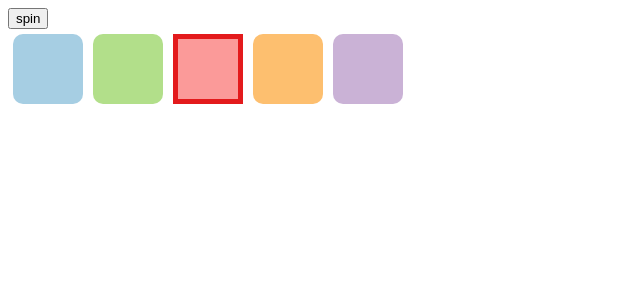
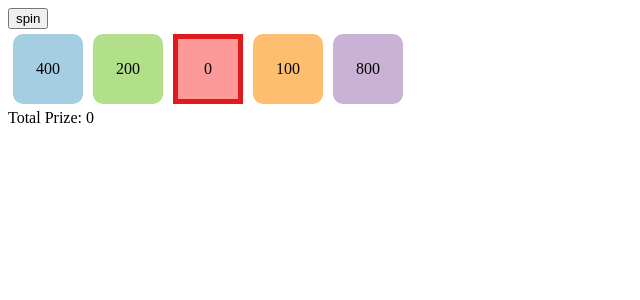
Before and after one commit to artidata/slot-react-spring, a React (Create React App) app: page / in a window 1280 px wide. Shown: the top 300 px of the page, without its empty margins (0-640 px from the left). Built offline with nearby package versions, Linux system fonts and the light colour scheme.

Commit message:
Add prizes.

```diff
--- a/src/App.js
+++ b/src/App.js
@@ -2,8 +2,32 @@ import { useState, useRef } from "react";
 import { useSpring, animated } from "@react-spring/web";
 
 const colors = ["#a6cee3", "#b2df8a", "#fb9a99", "#fdbf6f", "#cab2d6"];
+const prizes = [
+  {
+    color: "#a6cee3",
+    value: 400
+  },
+  {
+    color: "#b2df8a",
+    value: 200
+  },
+  {
+    color: "#fb9a99",
+    value: 0
+  },
+  {
+    color: "#fdbf6f",
+    value: 100
+  },
+  {
+    color: "#cab2d6",
+    value: 800
+  }
+];
 
 export default function App() {
+  const [total, setTotal] = useState(0);
+
   const [keys, setKeys] = useState([0, 1, 2, 3, 4]);
   const [spin, set] = useState(false);
   const [disabled, setDisabled] = useState(false);
@@ -11,7 +35,10 @@ export default function App() {
   const styles = useSpring({
     to: { x: end.current },
     config: { duration: 1600 },
-    onRest: () => setDisabled(false)
+    onRest: () => {
+      setDisabled(false);
+      setTotal((prev) => prev + prizes.at(keys[2] % 5).value);
+    }
   });
 
   const handleSpin = () => {
@@ -42,10 +69,15 @@ export default function App() {
                 height: 70,
                 top: 5,
                 left: val * 80 + 5,
-                backgroundColor: colors.at(val % 5),
-                borderRadius: 10
+                backgroundColor: prizes.at(val % 5).color,
+                borderRadius: 10,
+                display: "flex",
+                justifyContent: "center",
+                alignItems: "center"
               }}
-            />
+            >
+              {prizes.at(val % 5).value}
+            </div>
           ))}
           {!disabled && (
             <div
@@ -61,6 +93,7 @@ export default function App() {
           )}
         </animated.div>
       </div>
+      <div>{`Total Prize: ${total}`}</div>
     </>
   );
 }
```
